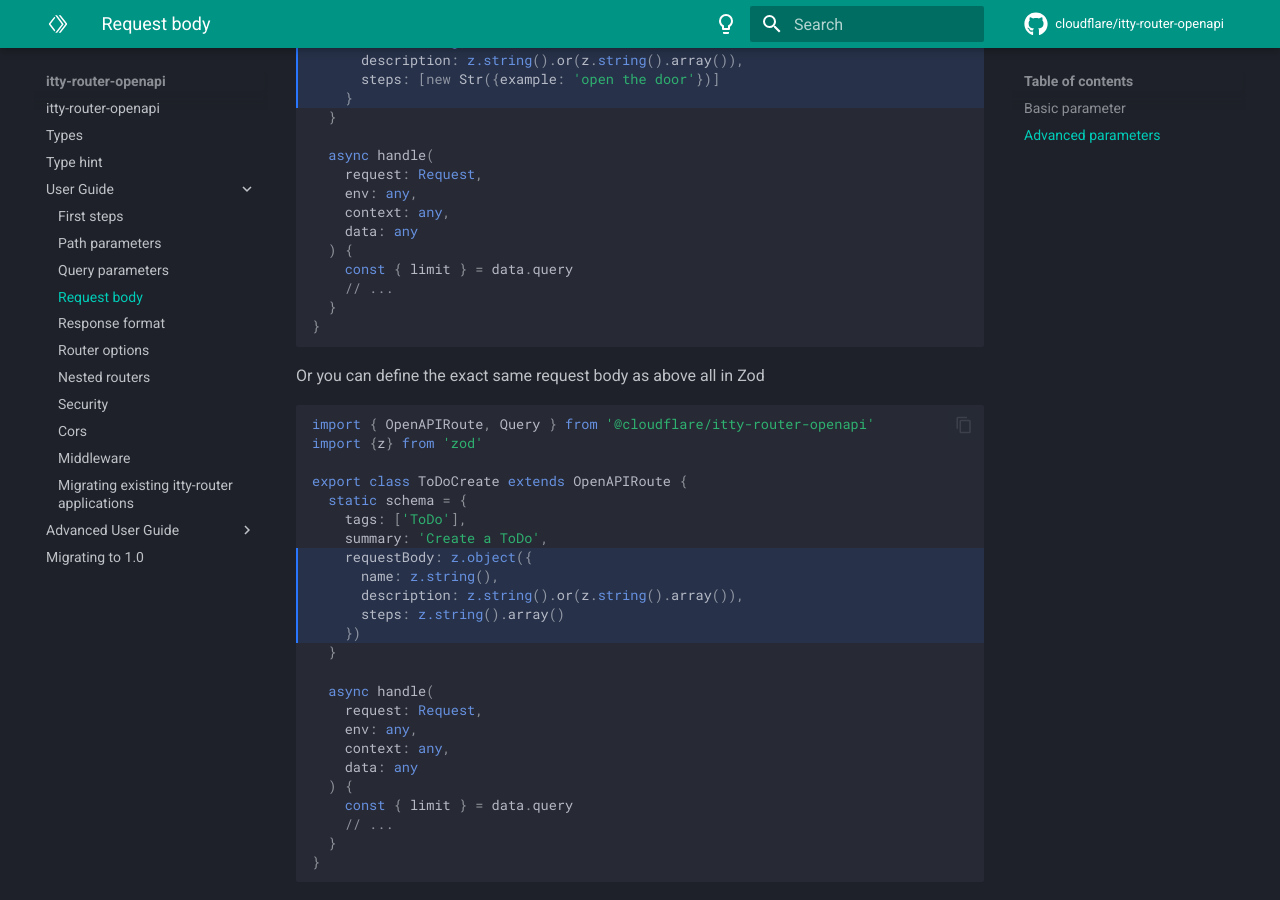
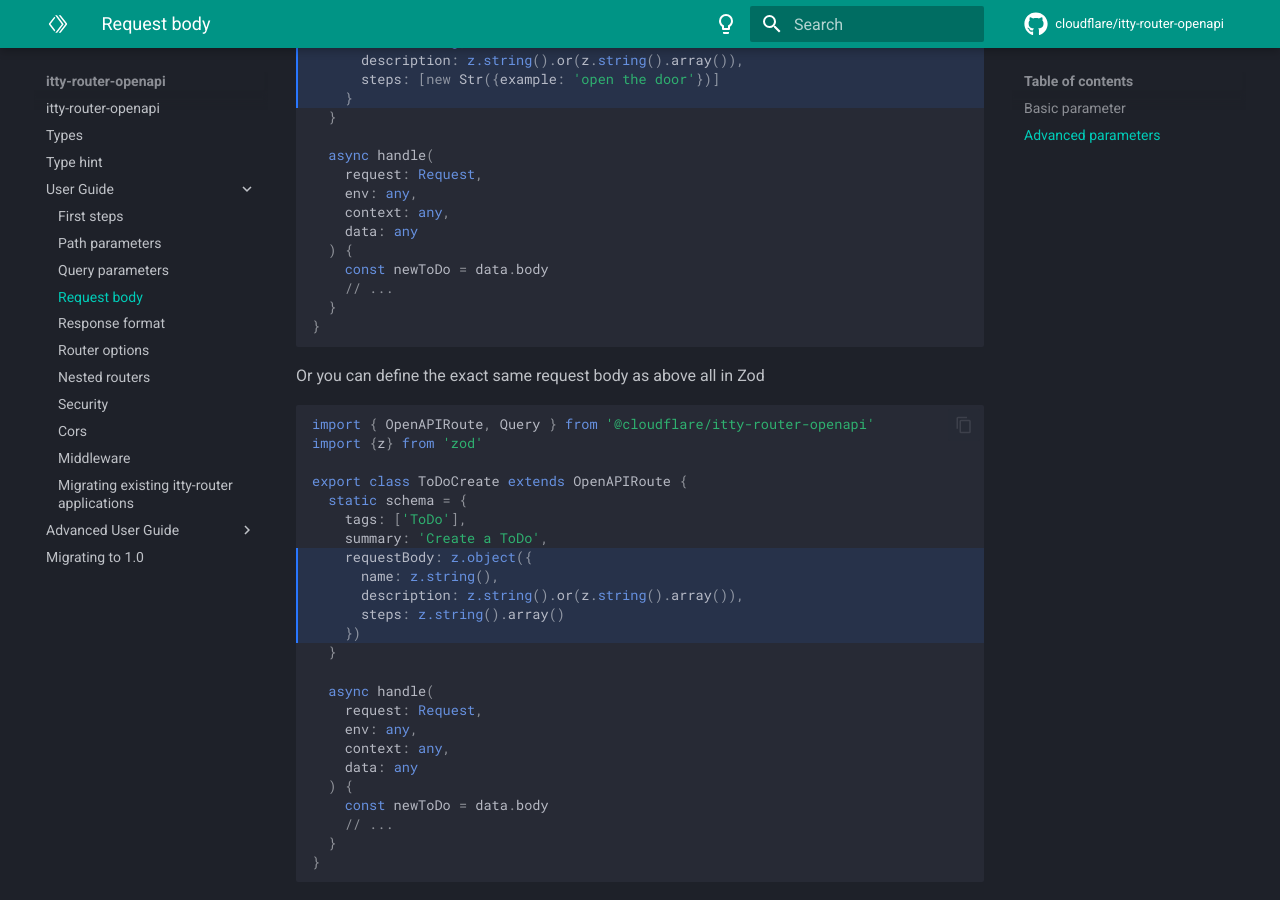
Before and after one commit to cloudflare/chanfana, an MkDocs documentation site: the page built from docs/pages/user-guide/request-body.md, in a window 1280 px wide and 900 px high, scrolled down 1519 px. Built offline with MkDocs 1.6.1 and Material for MkDocs 9.7.7, drawn with Linux system fonts in a browser that asks for light colours; comment, search, counter and statistics services are not loaded.

Commit message:
Fixed data.body instead of data.query usage

```diff
--- a/docs/pages/user-guide/request-body.md
+++ b/docs/pages/user-guide/request-body.md
@@ -71,7 +71,7 @@ export class ToDoCreate extends OpenAPIRoute {
     context: any,
     data: any
   ) {
-    const { limit } = data.query
+    const newToDo = data.body
     // ...
   }
 }
@@ -100,7 +100,7 @@ export class ToDoCreate extends OpenAPIRoute {
     context: any,
     data: any
   ) {
-    const { limit } = data.query
+    const newToDo = data.body
     // ...
   }
 }
```
